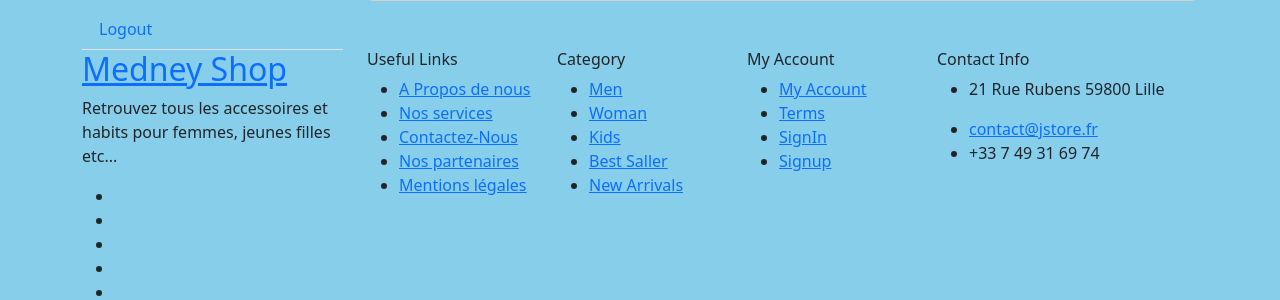
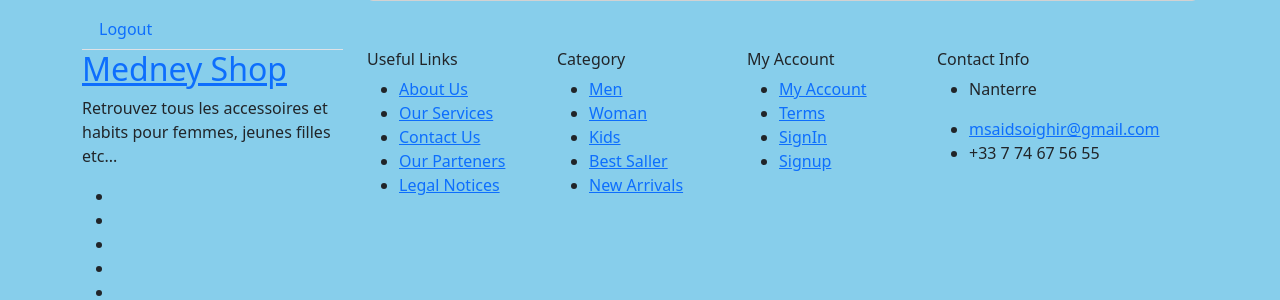
Before and after one commit to SaidSoighiri94/E-commerce-with-Symfony, a Symfony app: template templates/account/index.html.twig in a window 1280 px wide. Shown: the part 212-512 px from the top of the page. Run offline with Twig, Linux system fonts and the light colour scheme; the template is opened without the code that fills it, so the values that code supplies are empty; style sheets or scripts are compiled from the project's sources; some libraries are stand-ins or nearby versions.

Commit message:
Modification du fichier index.html.twig

```diff
--- a/templates/footer/index.html.twig
+++ b/templates/footer/index.html.twig
@@ -35,19 +35,19 @@
                         <ul  class="widget_links">
                             <li ><a
                                     ng-reflect-router-link="/page,a-propos-de-nous-shop"
-                                    href="/page/a-propos-de-nous-shop">A Propos de nous</a></li>
+                                    href="/page/a-propos-de-nous-shop">About Us</a></li>
                             <li ><a
                                     ng-reflect-router-link="/page,nos-services-jstore"
-                                    href="/page/nos-services-jstore">Nos services</a></li>
+                                    href="/page/nos-services-jstore">Our Services</a></li>
                             <li ><a
                                     ng-reflect-router-link="/page,contactez-nous-category"
-                                    href="/page/contactez-nous-category">Contactez-Nous</a></li>
+                                    href="/page/contactez-nous-category">Contact Us</a></li>
                             <li ><a
                                     ng-reflect-router-link="/page,nos-partenaires-mudey"
-                                    href="/page/nos-partenaires-mudey">Nos partenaires</a></li>
+                                    href="/page/nos-partenaires-mudey">Our Parteners</a></li>
                             <li ><a
                                     ng-reflect-router-link="/page,mentions-lgales-espero"
-                                    href="/page/mentions-lgales-espero">Mentions légales</a></li>
+                                    href="/page/mentions-lgales-espero">Legal Notices</a></li>
                         </ul>
                     </div>
                 </div>
@@ -86,13 +86,13 @@
                         <ul  class="contact_info contact_info_light">
                             <li ><i
                                     class="ti-location-pin"></i>
-                                <p >21 Rue Rubens 59800 Lille</p>
+                                <p >Nanterre</p>
                             </li>
                             <li ><i  class="ti-email"></i><a
-                                     href="mailto:contact@jstore.fr">contact@jstore.fr</a>
+                                     href="mailto:contact@jstore.fr">msaidsoighir@gmail.com</a>
                             </li>
                             <li ><i  class="ti-mobile"></i>
-                                <p >+33 7 49 31 69 74</p>
+                                <p >+33 7 74 67 56 55</p>
                             </li>
                         </ul>
                     </div>
@@ -104,8 +104,8 @@
         <div  class="container">
             <div  class="row">
                 <div  class="col-md-6">
-                    <p  class="mb-md-0 text-center text-md-start"> © 2023 All Rights
-                        Reserved by Espero-Soft Informatiques </p>
+                    <p  class="mb-md-0 text-center text-md-start"> © 2024 All Rights
+                        Reserved by Msaid-soighiri</p>
                 </div>
                 <div  class="col-md-6">
                     <ul
```
